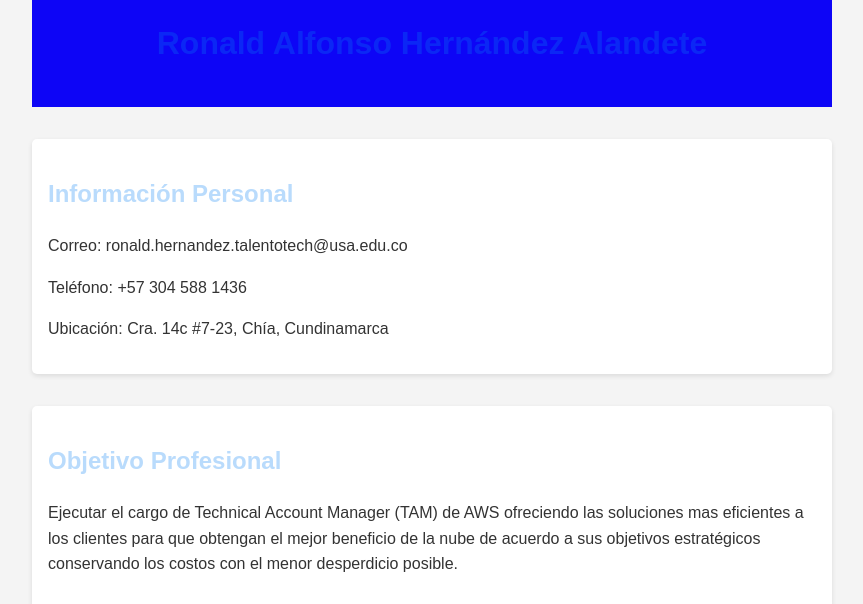
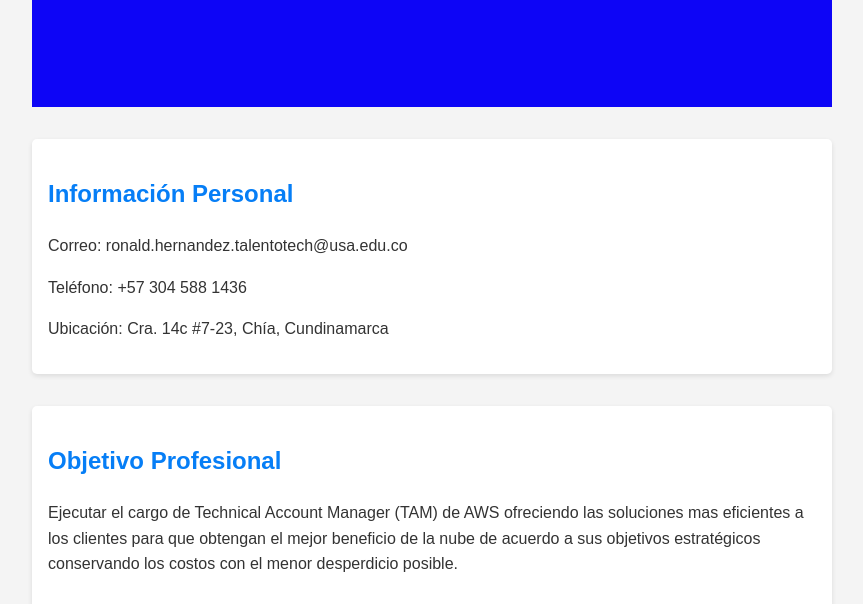
Before and after one commit to RonGitHubCloud/G13Reto01RonaldHernandez, a plain HTML site: page index.html in a window 1280 px wide. Shown: the part 195-799 px from the top of the page, without its empty margins (208-1071 px from the left). Drawn offline with Linux system fonts and the light colour scheme.

Commit message:
Cambio diseño 4

```diff
--- a/styles.css
+++ b/styles.css
@@ -14,8 +14,11 @@ header {
     padding: 1rem;
     margin-bottom: 2rem;
 }
-h1, h2 {
-    color: #067ef648;
+h1 {
+    color: #fbfbfb00;
+}
+h2 {
+    color: #067ef6;
 }
 .photo {
     width: 150px;
```
